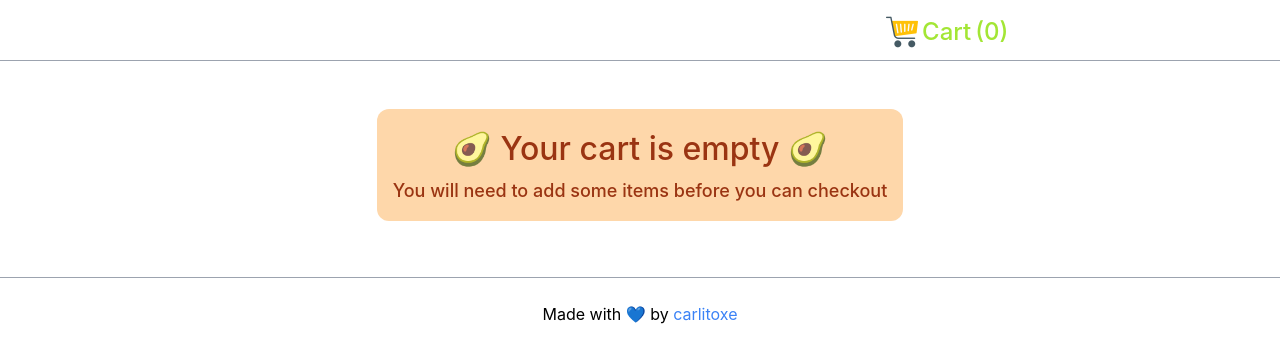
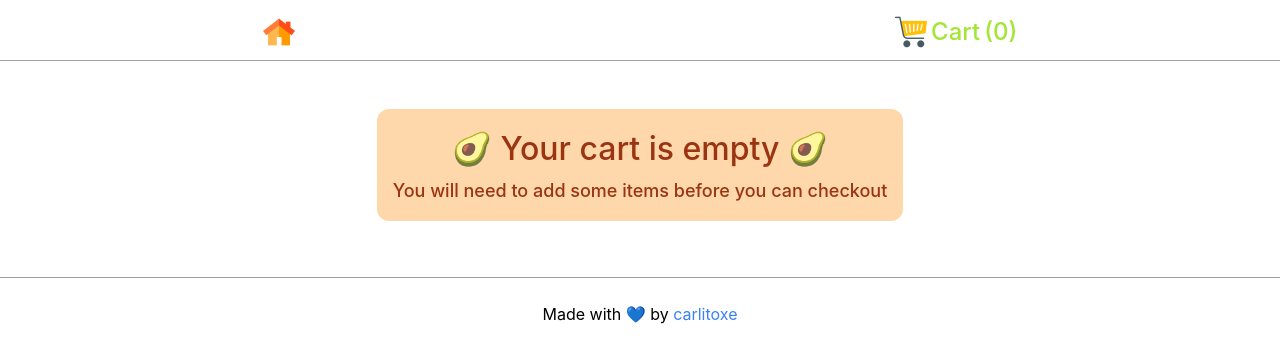
Before and after one commit to carlitoxe/nextjs12-avocados, a Next.js app: page /cart in a window 1280 px wide. Shown: the top 362 px of the page. Built offline with nearby package versions, Linux system fonts and the light colour scheme.

Commit message:
Add Home icon to navbar

```diff
--- a/components/Navbar/Navbar.tsx
+++ b/components/Navbar/Navbar.tsx
@@ -48,7 +48,10 @@ export default function Navbar() {
 
                                   >
                                     <div className="flex">
-                                      {link.path === '/cart' ? <><img src="/images/cart.png" className='w-8 max-w-8' /><p className="pl-1">{link.name}</p></>  : link.name}
+                                      {link.path === '/cart' ?
+                                                              <><img src="/images/cart.png" className='w-8 max-w-8' /><p className="pl-1">{link.name}</p></> :
+                                                              <><img src="/images/home.png" className='w-8 max-w-8' /><p className="pl-1">{link.name}</p></>
+                                      }
 
                                       {link.path === '/cart' ? showCartCount() : null}
                                     </div>
```
Also changed, not shown: public/images/home.png (added).
